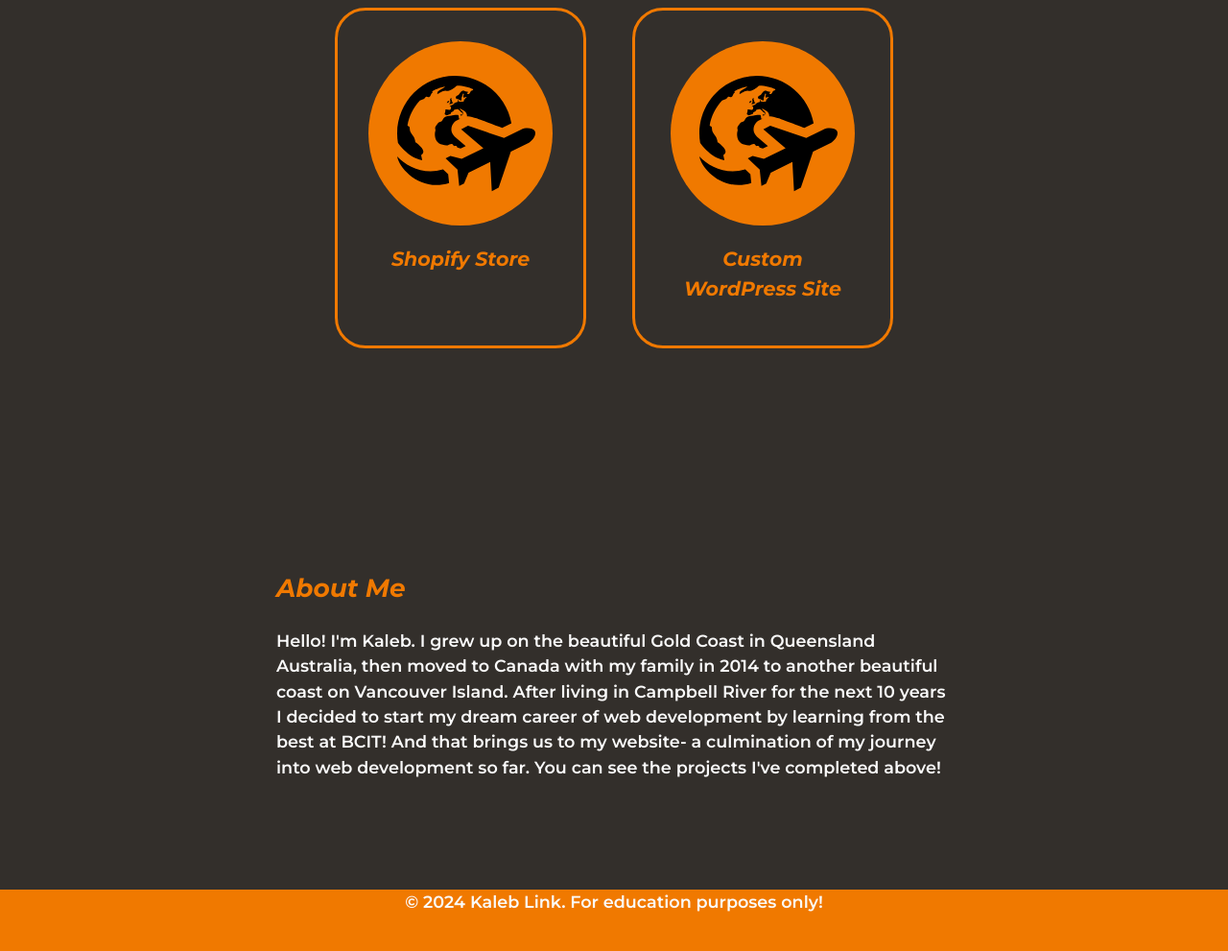
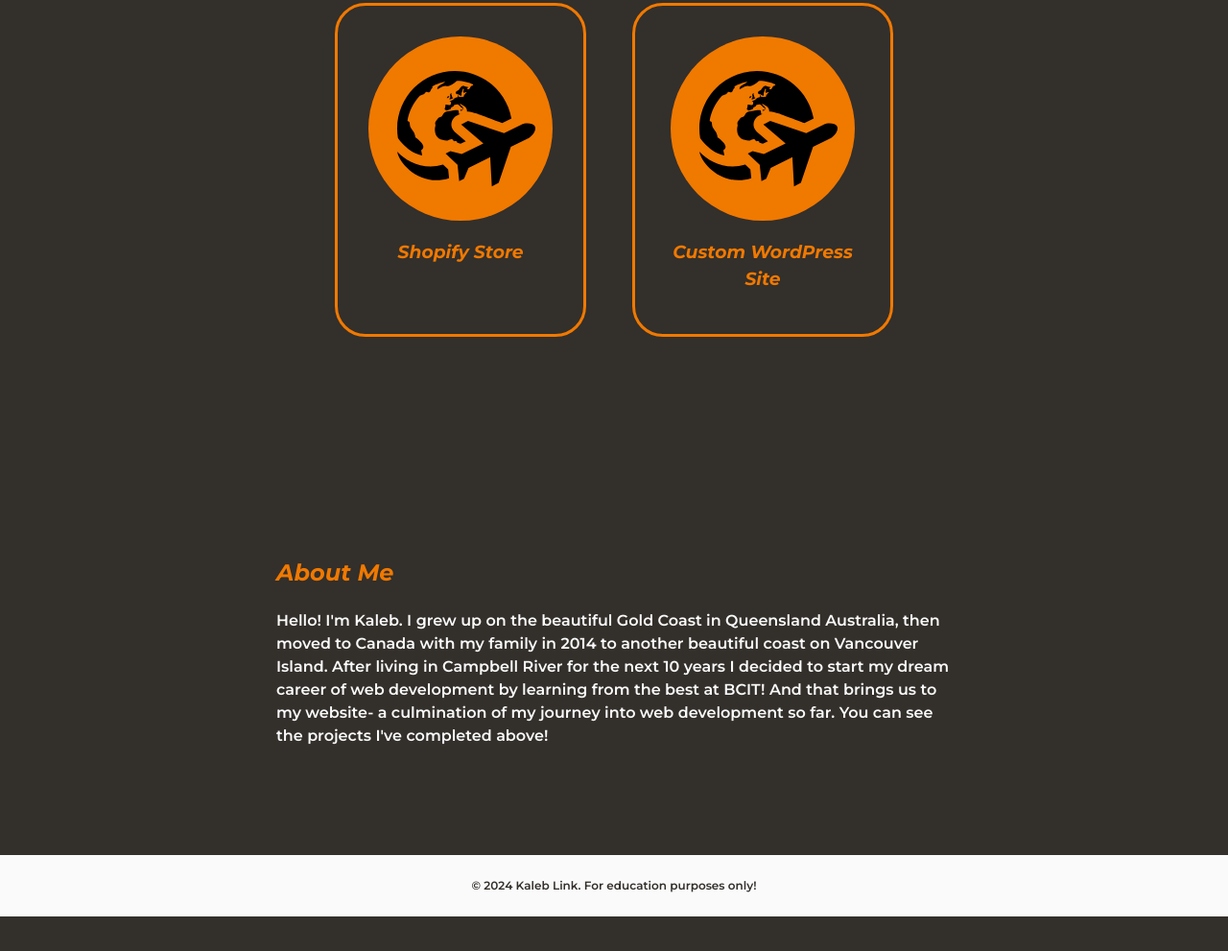
Before and after one commit to Ks-link/landing-page, a plain HTML site: page index.html in a window 1280 px wide. Shown: the part 1214-2205 px from the top of the page at 96% size. After the commit the page ends 2169 px from the top, so only its background shows below. Drawn offline with Linux system fonts and the light colour scheme.

Commit message:
finished basic footer

```diff
--- a/styles/styles.css
+++ b/styles/styles.css
@@ -28,7 +28,7 @@ html {
 --------------------------------------------- */
 body {
 	font-family: 'Montserrat', Georgia, 'Times New Roman', Times, serif;
-	font-size: 1.1rem;
+	font-size: 1rem;
 	font-weight: 600;
 	line-height: 1.5;
 	color: #fafafa;
@@ -128,6 +128,7 @@ header a {
 }
 
 .title-caption {
+	font-size: 1.1rem;
 	max-width: 12rem;
 	margin: 0 auto;
 }
@@ -234,9 +235,18 @@ header a {
 --------------------------------------------- */
 
 footer {
-	color: #fafafa;
-	background-color: #F07900;
+	display: flex;
+	justify-content: center;
+	align-items: center;
+	color: #332F2B;
+	background-color: #fafafa;
+	height: 4rem;
+}
+
+footer p {
+	font-size: .75rem;
+	font-weight: 600;
+	line-height: 1.5;
+	max-width: 90%;
 	text-align: center;
-	height: 4rem;
-
 }
```
